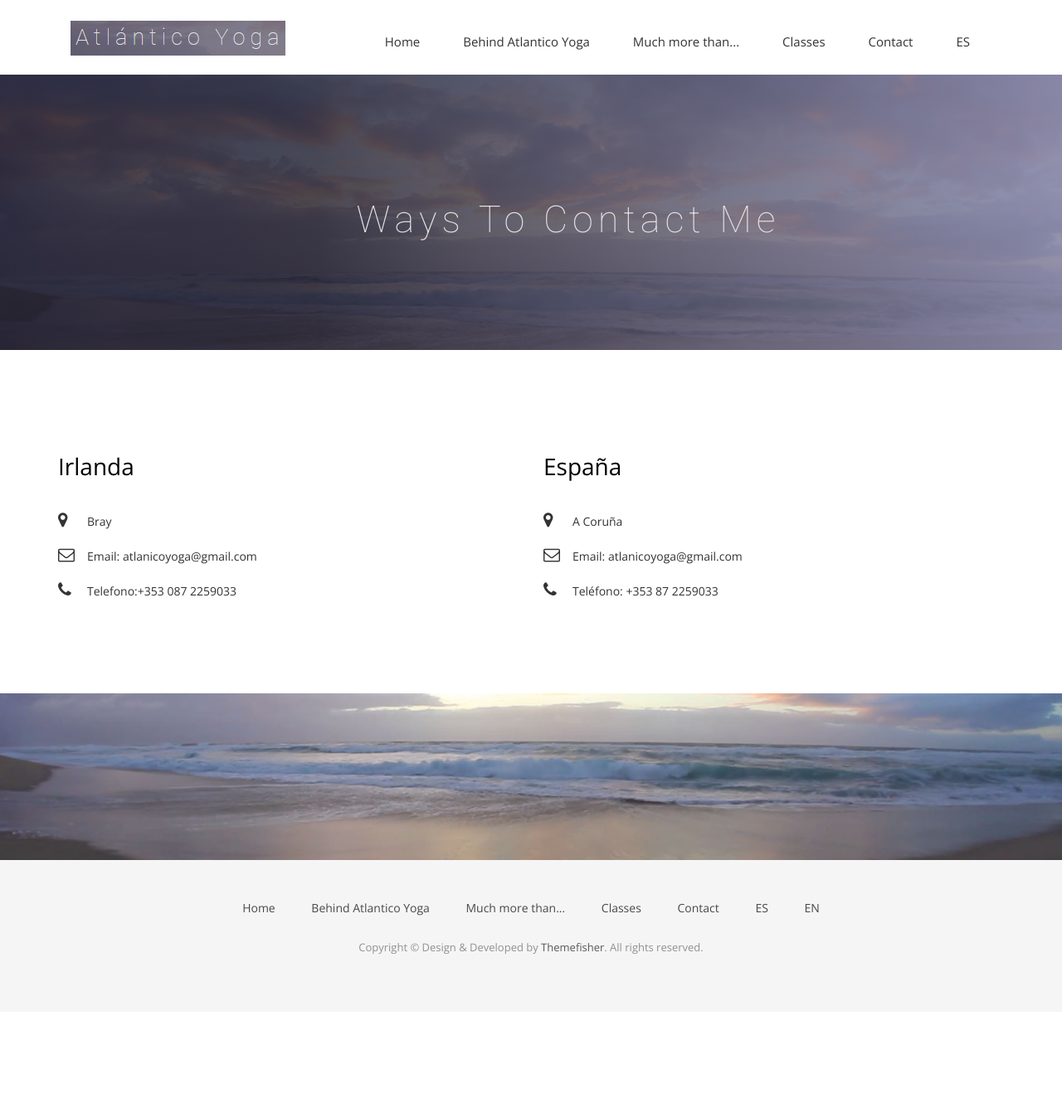
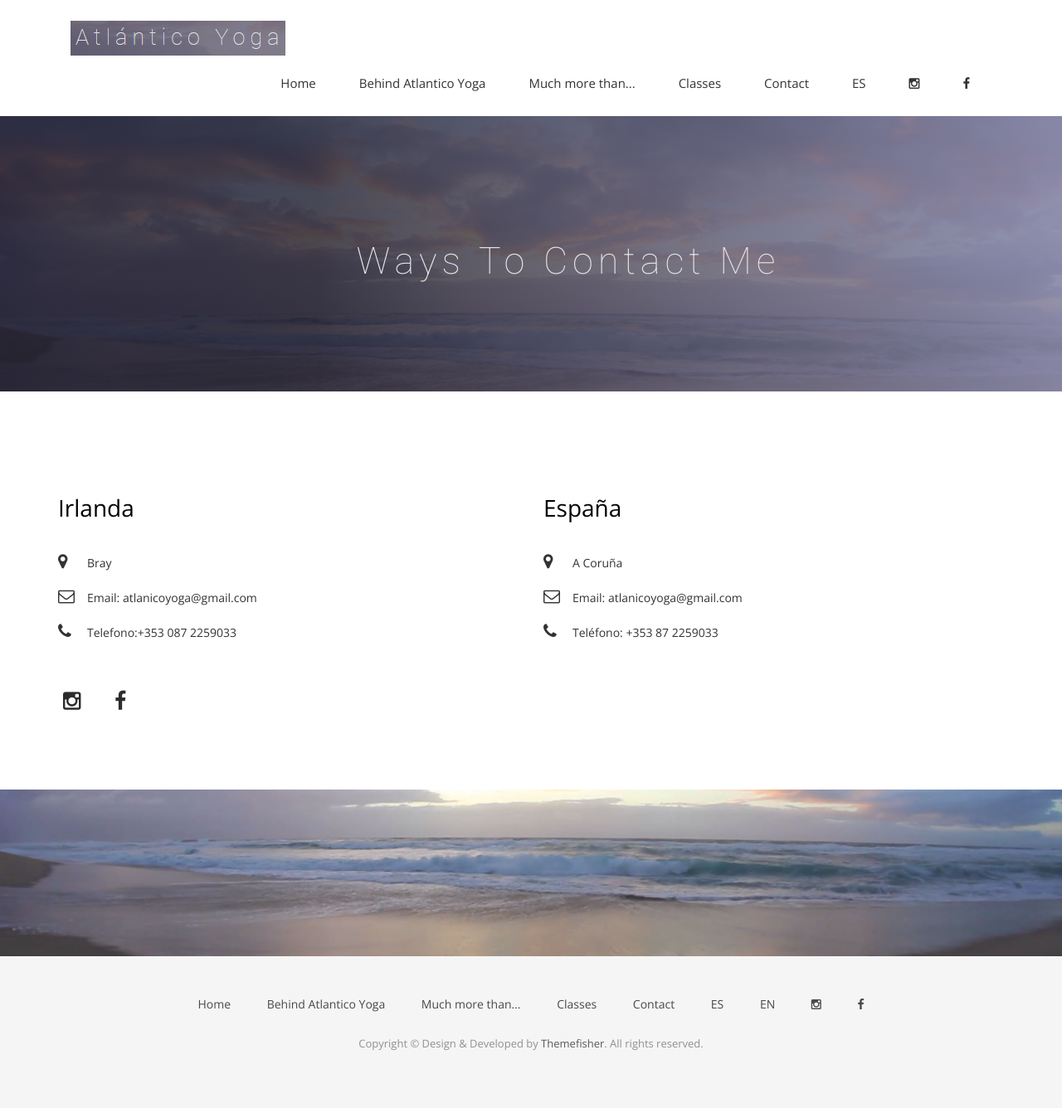
Before and after one commit to mpbarral/mpbarral.github.io, a Jekyll site: the page built from contact.html, in a window 1280 px wide. Shown: the whole page at 83% size. Built offline with Jekyll 4.4.1, drawn with Linux system fonts in a browser that asks for light colours; nearby versions of some CDN libraries; some web fonts are replaced; before the commit the page ends 1220 px from its top, so only the background shows below that.

Commit message:
adding social media links

```diff
--- a/_includes/footer.html
+++ b/_includes/footer.html
@@ -13,6 +13,12 @@
             <li><a href="{{ site.baseurl }}/contact">Contact</a></li>
             <li><a href="{{ site.baseurl }}/atlanticoyoga">ES</a></li>
             <li><a href="{{ site.baseurl }}/">EN</a></li>
+            <li>
+              <a href="https://www.instagram.com/atlanticoyoga/?hl=en"> <i class="fa fa-instagram"></i></a>
+            </li>
+            <li>
+              <a href="https://www.facebook.com/atlantico.yoga"><i class="fa fa-facebook"></i></a>
+            </li>
           </ul>
         </div>
         <p>Copyright &copy; Design &amp; Developed by <a href="http://www.themefisher.com">Themefisher</a>. All rights reserved.</p>
--- a/_includes/header.html
+++ b/_includes/header.html
@@ -29,6 +29,12 @@
               <!--  <li><a href="{{ site.baseurl }}/blog">Blog</a></li>-->
                 <li><a href="{{ site.baseurl }}/atlanticoyoga">ES</a></li>
               <!--  <li><a href="{{ site.baseurl }}/">EN</a></li>-->
+              <li>
+                <a href="https://www.instagram.com/atlanticoyoga/?hl=en"> <i class="fa fa-instagram"></i></a>
+              </li>
+              <li>
+                <a href="https://www.facebook.com/atlantico.yoga"><i class="fa fa-facebook"></i></a>
+              </li>
               </ul>
             </div><!-- /.navbar-collapse -->
           </div><!-- /.container-fluid -->
--- a/contact.html
+++ b/contact.html
@@ -84,6 +84,18 @@ permalink: /contact/
         </ul>
         </div>
       </div>
+      <div class="col-md-6 col-sm-12">
+          <div class="block">
+          <ul class="social-icons">
+          <li>
+          <a href="https://www.instagram.com/atlanticoyoga/?hl=en"> <i class="fa fa-instagram"></i></a>
+          </li>
+          <li>
+          <a href="https://www.facebook.com/atlantico.yoga"><i class="fa fa-facebook"></i></a>
+          </li>
+          </ul>
+          </div>
+        </div>
     </div>
   </div>
 </section>
```
